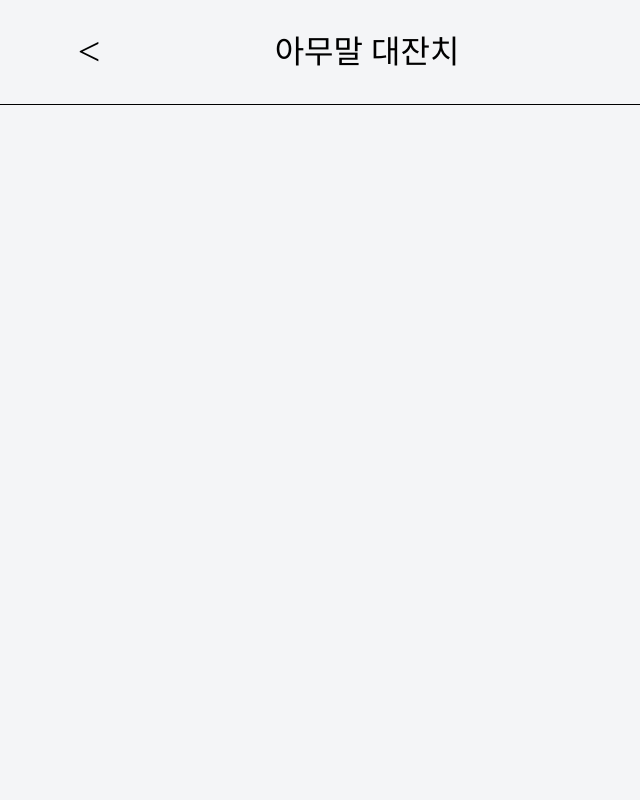
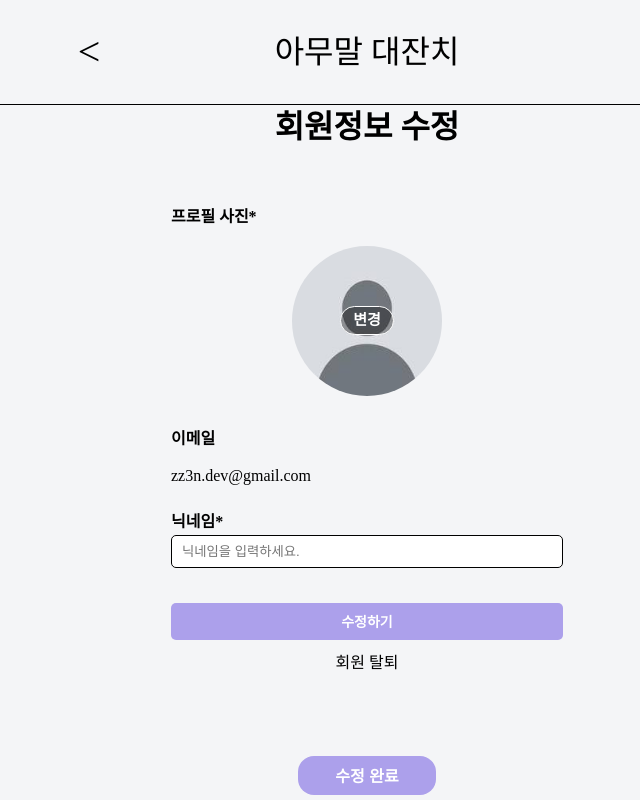
Before and after one commit to 100-hours-a-week/5-chen-react-fe, a React (Create React App) app: page /me/edit in a window 1280 px wide. Before the commit this address had no page. Shown: the whole page, without its empty margins (273-913 px from the left). Built offline with nearby package versions, Linux system fonts and the light colour scheme; a web font is replaced by a local one.

Commit message:
user edit page

```diff
--- a/src/App.js
+++ b/src/App.js
@@ -7,6 +7,7 @@ import SignUpPage from "components/pages/SignUpPage";
 import { PostListPage } from "components/pages/PostListPage";
 import { PostWritePage } from "components/pages/PostWritePage";
 import { PostEditPage } from "components/pages/PostEditPage";
+import UserEditPage from "components/pages/UserEditPage";
 
 function App() {
   return (
@@ -22,6 +23,7 @@ function App() {
             <Route path="/posts" element={<PostListPage/>}/>
             <Route path="/posts/write" element={<PostWritePage/>}/>
             <Route path="/posts/edit" element={<PostEditPage/>}/>
+            <Route path="/me/edit" element={<UserEditPage/>}/>
           </Routes>
         </BrowserRouter>
       </AuthProvider>
--- a/src/components/ProfileImage.jsx
+++ b/src/components/ProfileImage.jsx
@@ -33,7 +33,7 @@ function ProfileImage({ className, hasDropDown = false, src = "/images/default.p
 
   const dropdown = (
     <div className={styles.profile_menu} ref={dropdownElement}>
-      <Link to="/users/edit">회원정보수정</Link>
+      <Link to="/me/edit">회원정보수정</Link>
       <Link to="/">비밀번호수정</Link>
       <Link to="/">로그아웃</Link>
     </div>)
--- a/src/components/buttons/ShortButton.jsx
+++ b/src/components/buttons/ShortButton.jsx
@@ -1,7 +1,11 @@
 import styles from "css/ShortButton.module.css"
+import { emptyOrUndefined } from "components/util";
 
-function ShortButton({ onClick, children, className }) {
-  return <button onClick={onClick} className={`${styles.shortButton} ${className}`}>
+function ShortButton({ handleOnClick, children, className }) {
+  if (emptyOrUndefined(className)) {
+    className = "";
+  }
+  return <button onClick={handleOnClick} className={`${styles.shortButton} ${className}`}>
     {children}
   </button>
 }
--- a/src/components/inputs/InputBox.jsx
+++ b/src/components/inputs/InputBox.jsx
@@ -25,7 +25,7 @@ function InputBox({ subject, type, name, placeholderText, BlurHandlerFactory, er
         <input
           id={name}
           type="file" name={name}
-          className={styles.profileImageInput}
+          className={styles.hiddenImageInput}
           onChange={handleBlur}
         />
         {HelperText}
--- /dev/null
+++ b/src/components/inputs/UserInputs.jsx
@@ -0,0 +1,48 @@
+import styles from "css/InputBox.module.css";
+
+
+let maker = (subject, name, errorBag, UserInput) => {
+  const UserLabel = <label htmlFor={name} className={`${styles.postLabel}`}>
+    {subject}
+  </label>;
+
+  const HelperText = <p className={`${styles.helperText}`}>
+    {errorBag[name]}
+  </p>;
+
+  return (
+    <div className={styles.container}>
+      {UserLabel}
+      {UserInput}
+      {HelperText}
+    </div>
+  )
+};
+export const UserEmail = ({ subject, name, email }) => {
+  return <div className={styles.container}>
+    <label htmlFor={name} className={`${styles.postLabel}`}>
+      {subject}
+    </label>
+    <p>{email}</p>
+  </div>
+}
+
+export const UserImageInput = ({ subject, name, BlurHandlerFactory, errorBag, image }) => {
+  console.log(image)
+  const imageInput = <>
+
+    <label className={styles.circleBox} htmlFor={name}>
+      <div className={styles.circle} style={{ background: `url(${image}) center`, backgroundSize: 'cover' }}>
+        <span className={styles.userProfileChange}>변경</span>
+      </div>
+    </label>
+    <input
+      id={name}
+      type="file" name={name}
+      className={styles.hiddenImageInput}
+      onChange={BlurHandlerFactory}
+    />
+  </>;
+
+  return maker(subject, name, errorBag, imageInput);
+}
--- a/src/components/pages/PostListPage.jsx
+++ b/src/components/pages/PostListPage.jsx
@@ -18,7 +18,7 @@ export function PostListPage() {
       <h1>안녕하세요,</h1>
       <h1>아무말 대잔치 <span className={styles.titleBold}>게시판</span> 입니다.</h1>
     </div>
-    <ShortButton onClick={() => navigate("/posts/write")} className={styles.postWriteButton}>게시글 작성</ShortButton>
+    <ShortButton handleOnclick={() => navigate("/posts/write")} className={styles.postWriteButton}>게시글 작성</ShortButton>
     <div className={styles.postsContainer}>
 
     </div>
--- /dev/null
+++ b/src/components/pages/UserEditPage.jsx
@@ -0,0 +1,58 @@
+import styles from "css/UserEditPage.module.css";
+import SmallLayout from "components/layouts/SmallLayout";
+import InputBox from "components/inputs/InputBox";
+import { useMemo, useState } from "react";
+import { emptyOrUndefined } from "components/util";
+import { MakeInputForm } from "components/MakeInputForm";
+import LongButton from "components/buttons/LongButton";
+import { Link, useNavigate } from "react-router-dom";
+import ShortButton from "components/buttons/ShortButton";
+import { UserEmail, UserImageInput } from "components/inputs/UserInputs";
+
+function UserEditPage() {
+  let navigate = useNavigate();
+  const [values, setValues] = useState({})
+
+  const validateFunctions = {
+    profile_image: useMemo(() => {
+      console.log("validate profile_image")
+      console.log(values.profile_image)
+      if (emptyOrUndefined(values.profile_image)) {
+        return "프로필 사진을 추가해주세요."
+      }
+      return null;
+    }, [values.profile_image]),
+    nickname: useMemo(() => {
+      console.log("validate nickname")
+      if (emptyOrUndefined(values.nickname)) {
+        return "닉네임을 수정해주세요."
+      }
+      return null;
+    }, [values.nickname]),
+  }
+  let { errorBag, BlurHandlerFactory, validateAll, } = MakeInputForm(validateFunctions, values, setValues);
+
+  return <SmallLayout>
+    <h1 className={styles.pageTitle}>회원정보 수정</h1>
+    <UserImageInput
+      type="profile_image" name="profile_image"
+      subject="프로필 사진*"
+      BlurHandlerFactory={BlurHandlerFactory}
+      errorBag={errorBag}
+      image="/images/default.png"
+    />
+    <UserEmail subject="이메일" name="email" email="zz3n.dev@gmail.com"/>
+    <InputBox
+      type="text" name="nickname"
+      subject="닉네임*"
+      placeholderText="닉네임을 입력하세요."
+      BlurHandlerFactory={BlurHandlerFactory}
+      errorBag={errorBag}
+    />
+    <LongButton handleOnclick={validateAll}>수정하기</LongButton>
+    <Link>회원 탈퇴</Link>
+    <ShortButton handleOnClick={() => navigate("/posts")} className={styles.editDone}>수정 완료</ShortButton>
+  </SmallLayout>
+}
+
+export default UserEditPage;
--- a/src/css/InputBox.module.css
+++ b/src/css/InputBox.module.css
@@ -9,7 +9,8 @@
 }
 
 .inputLabel {
-    font-size: var(--font-size-15);
+    font-size: var(--font-size-16);
+    font-weight: var(--font-weight-700);
     width: 100%;
 }
 
@@ -26,7 +27,7 @@
 }
 
 
-.profileImageInput {
+.hiddenImageInput {
     visibility: hidden;
     position: absolute;
 }
@@ -35,7 +36,6 @@
     font-size: var(--font-size-16);
     font-weight: var(--font-weight-700);
     padding-bottom: 16px;
-
 }
 
 .postTitleInput {
@@ -122,3 +122,20 @@
     border-left: 2px black solid;
     border-top: 2px black solid;
 }
+
+.userProfileChange {
+    font-size: var(--font-size-15);
+    font-weight: var(--font-weight-700);
+
+    width: 52px;
+    height: 27px;
+    border-radius: 25px;
+
+    display: flex;
+    justify-content: center;
+    align-items: center;
+
+    background-color: rgba(0, 0, 0, 0.35);
+    color: white;
+    border: 1px solid white;
+}
--- /dev/null
+++ b/src/css/UserEditPage.module.css
@@ -0,0 +1,11 @@
+
+.pageTitle {
+    font-size: var(--font-size-32);
+    font-weight: var(--font-weight-700);
+    margin-bottom: 51px;
+}
+
+
+.editDone {
+    margin-top: 70px;
+}
```
